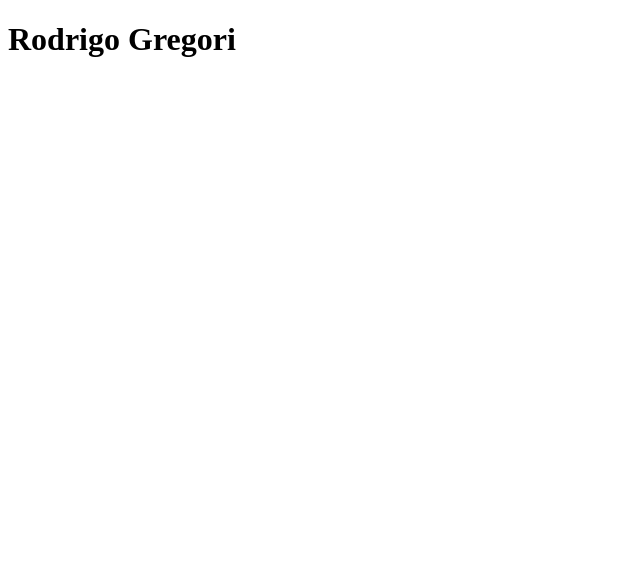
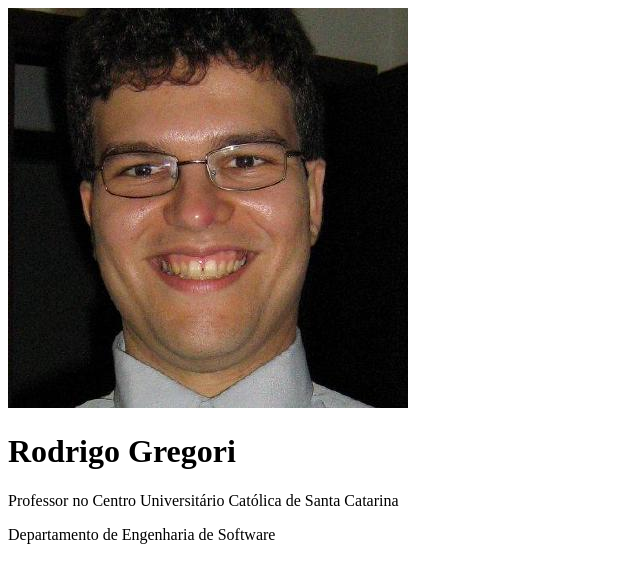
Before and after one commit to gregori/site-pessoal, a plain HTML site: page index.html in a window 1280 px wide. Shown: the whole page, without its empty margins (0-640 px from the left). Drawn offline with Linux system fonts and the light colour scheme.

Commit message:
Incluir imagem

```diff
--- a/index.html
+++ b/index.html
@@ -7,6 +7,9 @@
     <title>Rodrigo Gregori</title>
 </head>
 <body>
+    <img src="rodrigo.jpg" alt="Imagem de perfil do Rodrigo Gregori ">
     <h1>Rodrigo Gregori</h1>
+    <p>Professor no Centro Universitário Católica de Santa Catarina</p>
+    <p>Departamento de Engenharia de Software</p>
 </body>
 </html>
```
Also changed, not shown: rodrigo.jpg (added).
